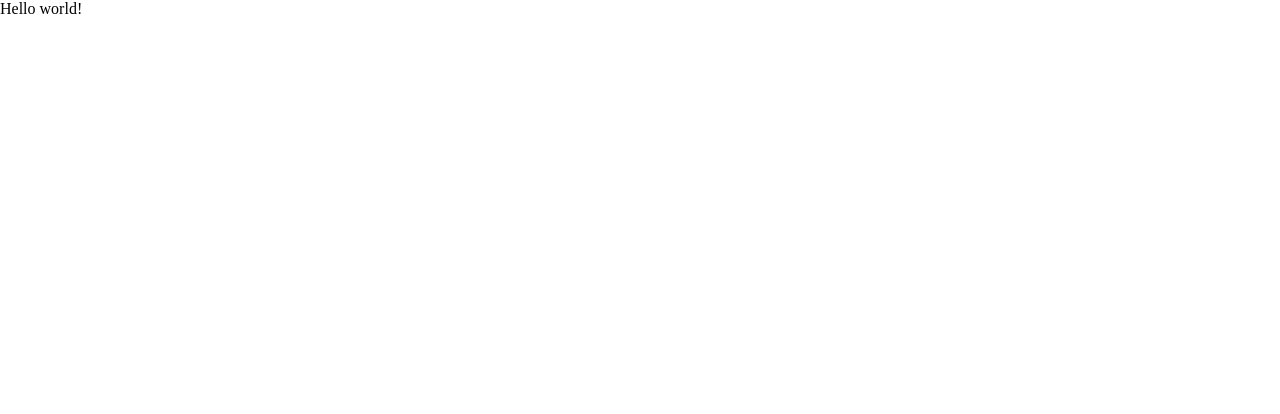
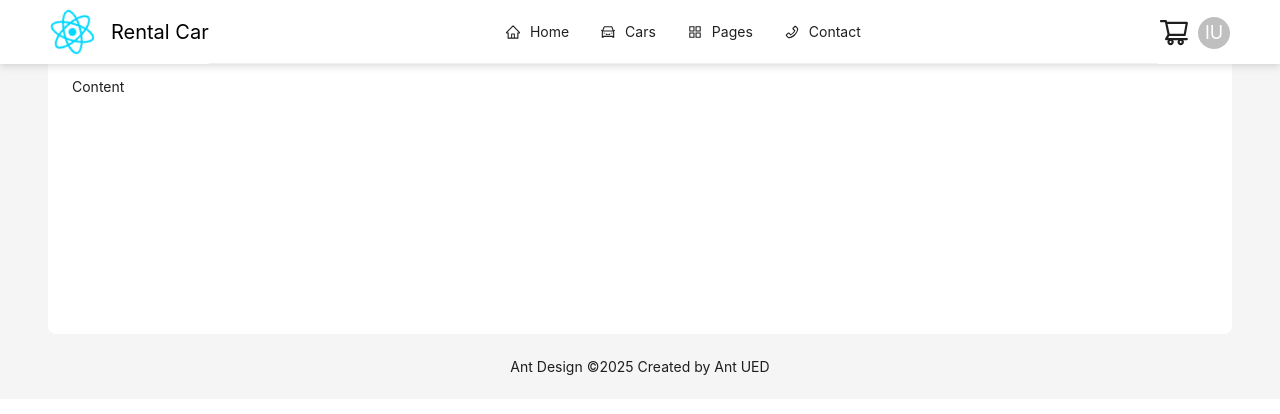
Before and after one commit to ThanhNguyen0103/rent-car-react, a React (Vite) app: page / in a window 1280 px wide. Shown: the top 414 px of the page. Built offline with nearby package versions, Linux system fonts and the light colour scheme.

Commit message:
22/8/2025

```diff
--- a/src/components/admin/rental-table.jsx
+++ b/src/components/admin/rental-table.jsx
@@ -4,6 +4,8 @@ import {
   Button,
   Col,
   DatePicker,
+  Descriptions,
+  Drawer,
   Form,
   Input,
   message,
@@ -32,6 +34,15 @@ const RentalTable = ({
   const [isModalOpen, setIsModalOpen] = useState(false);
   const [typeSubmit, setTypeSubmit] = useState("");
   const [rental, setRental] = useState();
+  const showDrawer = async (id) => {
+    const res = await handleGetRentalById(id);
+    setRental(res.data);
+    setOpen(true);
+  };
+  const onClose = () => {
+    setOpen(false);
+  };
+  // ----
   const showModal = async (record) => {
     formSubmit.resetFields();
     setIsModalOpen(true);
@@ -44,8 +55,12 @@ const RentalTable = ({
   };
   // --------
   const confirm = async (id) => {
-    await handleDeleteRental(id);
-    actionRef.current.reload();
+    try {
+      await handleDeleteRental(id);
+      actionRef.current.reload();
+    } catch (error) {
+      message.error(error.message);
+    }
   };
   const cancel = (e) => {
     console.log(e);
@@ -54,7 +69,7 @@ const RentalTable = ({
   // ------
   const handleSubmit = async () => {
     try {
-      const values = await formSubmit.validateFields();
+      await formSubmit.validateFields();
       const req = await formSubmit.getFieldsValue();
 
       if (typeSubmit == "update") {
@@ -67,7 +82,9 @@ const RentalTable = ({
         actionRef.current.reload();
       }
     } catch (error) {
-      message.error("Validate Failed");
+      error.message
+        ? message.error(error.message)
+        : message.error("Validate Failed");
       const fields = Object.entries(error.errorFields).map(([key, value]) => ({
         name: key,
         errors: [value],
@@ -84,7 +101,15 @@ const RentalTable = ({
       width: 50,
       hideInSearch: true,
       align: "center",
-      render: (id) => <a>{id}</a>,
+      render: (id) => (
+        <a
+          onClick={() => {
+            showDrawer(id);
+          }}
+        >
+          {id}
+        </a>
+      ),
     },
     {
       title: "Khách thuê",
@@ -177,7 +202,6 @@ const RentalTable = ({
   ];
   return (
     <>
-      {" "}
       <ProTable
         columns={columns}
         actionRef={actionRef}
@@ -317,7 +341,20 @@ const RentalTable = ({
                 <Form.Item
                   name="endDate"
                   label="Chọn ngày kết thúc "
-                  rules={[{ required: true, message: "Chọn ngày kết thúc" }]}
+                  rules={[
+                    { required: true, message: "Chọn ngày kết thúc" },
+                    ({ getFieldValue }) => ({
+                      validator(_, value) {
+                        const start = getFieldValue("startDate");
+                        if (!value || !start || dayjs(value).isAfter(start)) {
+                          return Promise.resolve();
+                        }
+                        return Promise.reject(
+                          new Error("Ngày kết thúc phải sau ngày bắt đầu!")
+                        );
+                      },
+                    }),
+                  ]}
                   getValueProps={(value) => ({
                     value: value ? dayjs(value) : "",
                   })}
@@ -334,6 +371,43 @@ const RentalTable = ({
           </Form>
         )}
       </Modal>
+      <Drawer
+        title="Chi tiết đơn hàng"
+        placement="right"
+        width={600}
+        onClose={onClose}
+        open={open}
+      >
+        {rental ? (
+          <Descriptions bordered column={1}>
+            <Descriptions.Item label="Mã đơn">{rental.id}</Descriptions.Item>
+            <Descriptions.Item label="Khách hàng">
+              {rental.user.email}
+            </Descriptions.Item>
+            <Descriptions.Item label="Điểm nhận xe">
+              {rental.pickupLocation}
+            </Descriptions.Item>
+            <Descriptions.Item label="Điểm trả xe">
+              {rental.dropoffLocation}
+            </Descriptions.Item>
+
+            <Descriptions.Item label="Ngày bắt đầu">
+              {rental.startDate}
+            </Descriptions.Item>
+            <Descriptions.Item label="Ngày kết thúc">
+              {rental.endDate}
+            </Descriptions.Item>
+            <Descriptions.Item label="Trạng thái">
+              {rental.status}
+            </Descriptions.Item>
+            <Descriptions.Item label="Tổng tiền">
+              {rental.totalPrice} VNĐ
+            </Descriptions.Item>
+          </Descriptions>
+        ) : (
+          <p>Chưa có dữ liệu</p>
+        )}
+      </Drawer>
     </>
   );
 };
--- /dev/null
+++ b/src/pages/client/home-page.jsx
@@ -0,0 +1,142 @@
+import React from "react";
+import { Avatar, Breadcrumb, Dropdown, Layout, Menu, Space, theme } from "antd";
+import {
+  AppstoreOutlined,
+  CarOutlined,
+  DownOutlined,
+  HomeOutlined,
+  MailOutlined,
+  PhoneOutlined,
+  ShoppingCartOutlined,
+} from "@ant-design/icons";
+import reactLogo from "../../assets/react.svg";
+import { Link } from "react-router-dom";
+const { Header, Content, Footer } = Layout;
+
+const HomePage = () => {
+  const items = [
+    {
+      label: <Link to={"/"}>Home</Link>,
+      key: "home",
+      icon: <HomeOutlined />,
+    },
+    {
+      label: "Cars",
+      key: "Cars",
+      icon: <CarOutlined />,
+    },
+    {
+      label: "Pages",
+      key: "Pages",
+      icon: <AppstoreOutlined />,
+    },
+    {
+      label: "Contact",
+      key: "Contact",
+      icon: <PhoneOutlined />,
+    },
+  ];
+  const itemsDropdown = [
+    {
+      label: <Link to={"/"}>Trang chủ</Link>,
+      key: "home",
+    },
+    {
+      label: <Link to={"/admin"}>Quản lí tài khoản</Link>,
+      key: "admin",
+    },
+    {
+      label: (
+        <label style={{ cursor: "pointer" }} onClick={() => {}}>
+          Đăng xuất
+        </label>
+      ),
+      key: "logout",
+    },
+  ];
+  const {
+    token: { colorBgContainer, borderRadiusLG },
+  } = theme.useToken();
+  return (
+    <Layout>
+      <Header
+        style={{
+          position: "fixed",
+          top: 0,
+          width: "100%",
+          zIndex: 1000,
+          display: "flex",
+          alignItems: "center",
+          backgroundColor: "#fff",
+          boxShadow: "0 2px 8px rgba(0,0,0,0.15)",
+        }}
+      >
+        <div style={{ display: "flex", alignItems: "center" }}>
+          <img
+            src={reactLogo}
+            alt="logo"
+            style={{
+              height: 40,
+              marginRight: 16,
+              animation: "spin 10s linear infinite",
+            }}
+          />
+          <span style={{ color: "black", fontSize: 20 }}>Rental Car</span>
+        </div>
+        <Menu
+          theme="light"
+          mode="horizontal"
+          defaultSelectedKeys={["2"]}
+          style={{ flex: 1, justifyContent: "center" }}
+          items={items}
+        />
+        <div style={{ display: "flex" }}>
+          <Space>
+            <span style={{ display: "flex", alignItems: "center" }}>
+              <ShoppingCartOutlined style={{ fontSize: 32 }} />
+            </span>
+
+            <Dropdown
+              menu={{ items: itemsDropdown }}
+              trigger={["click"]}
+              placement="bottomRight"
+              arrow={{ pointAtCenter: true }}
+            >
+              <span style={{ cursor: "pointer" }}>
+                <Avatar size={32}>IU</Avatar>
+              </span>
+            </Dropdown>
+          </Space>
+        </div>
+
+        {/* CSS keyframes */}
+        <style>{`
+        @keyframes spin {
+          from { transform: rotate(0deg); }
+          to { transform: rotate(360deg); }
+        }
+      `}</style>
+      </Header>
+      <Content style={{ padding: "0 48px" }}>
+        <Breadcrumb
+          style={{ margin: "16px 0" }}
+          items={[{ title: "Home" }, { title: "List" }, { title: "App" }]}
+        />
+        <div
+          style={{
+            background: colorBgContainer,
+            minHeight: 280,
+            padding: 24,
+            borderRadius: borderRadiusLG,
+          }}
+        >
+          Content
+        </div>
+      </Content>
+      <Footer style={{ textAlign: "center" }}>
+        Ant Design ©{new Date().getFullYear()} Created by Ant UED
+      </Footer>
+    </Layout>
+  );
+};
+export default HomePage;
--- /dev/null
+++ b/src/pages/login.jsx
@@ -0,0 +1,97 @@
+import React from "react";
+import { LockOutlined, UserOutlined } from "@ant-design/icons";
+import { Button, Checkbox, Form, Input, Flex, message } from "antd";
+import { callApiLogin } from "../service/service-api";
+import { useNavigate } from "react-router-dom";
+const LoginPage = () => {
+  const navigate = useNavigate();
+  const onFinish = ({ username, password }) => {
+    console.log("Received values of form: ", { username, password });
+
+    handleLogin({ username, password });
+  };
+
+  const handleLogin = async (value) => {
+    try {
+      const res = await callApiLogin(value);
+      if (res && res.data) {
+        navigate("/");
+      }
+    } catch (error) {
+      message.error(error.error);
+    }
+  };
+  return (
+    <div
+      style={{
+        minHeight: "100vh", // chiếm full màn hình
+        display: "flex", // dùng flexbox
+        justifyContent: "center", // căn giữa ngang
+        alignItems: "center", // căn giữa dọc
+        background: "#f5f5f5", // màu nền nhẹ
+        flexDirection: "column",
+      }}
+    >
+      <div
+        style={{
+          backgroundColor: "rgb(255 255 255)",
+          padding: 40,
+          borderRadius: 10,
+          marginBottom: 20,
+        }}
+      >
+        <div style={{ textAlign: "center", marginBottom: 24 }}>
+          <img
+            src="https://cdn-icons-png.flaticon.com/512/5087/5087579.png"
+            alt="logo"
+            style={{ width: 60, marginBottom: 8 }}
+          />
+          <h2 style={{ margin: 0 }}>Welcome to ...</h2>
+          <p style={{ color: "#888", margin: 0 }}>
+            Please login to your account
+          </p>
+        </div>
+        <Form
+          name="login"
+          initialValues={{ remember: true }}
+          style={{ width: 360 }}
+          onFinish={onFinish}
+        >
+          <Form.Item
+            name="username"
+            rules={[{ required: true, message: "Please input your Username!" }]}
+          >
+            <Input prefix={<UserOutlined />} placeholder="Username" />
+          </Form.Item>
+          <Form.Item
+            name="password"
+            rules={[{ required: true, message: "Please input your Password!" }]}
+          >
+            <Input.Password
+              prefix={<LockOutlined />}
+              type="password"
+              placeholder="Password"
+            />
+          </Form.Item>
+          <Form.Item>
+            <Flex justify="space-between" align="center">
+              <Form.Item name="remember" valuePropName="checked" noStyle>
+                <Checkbox>Remember me</Checkbox>
+              </Form.Item>
+              <a href="">Forgot password</a>
+            </Flex>
+          </Form.Item>
+          <Form.Item>
+            <Button block type="primary" htmlType="submit">
+              Log in
+            </Button>
+          </Form.Item>
+          <span style={{ marginLeft: "20%" }}>
+            Don't have an account? <a href="">Sign up now!</a>
+          </span>
+        </Form>
+      </div>
+    </div>
+  );
+};
+export default LoginPage;
--- a/src/service/service-api.js
+++ b/src/service/service-api.js
@@ -95,3 +95,7 @@ export const callGetRental = (query) => {
   return instance.get(`/api/v1/rentals?${query}`);
   // return instance.get(`/api/v1/users`);
 };
+// ------ module auth
+export const callApiLogin = (value) => {
+  return instance.post("/api/v1/auth/login", value);
+};
```
Also changed, not shown: src/App.jsx (+7 -1 lines).
